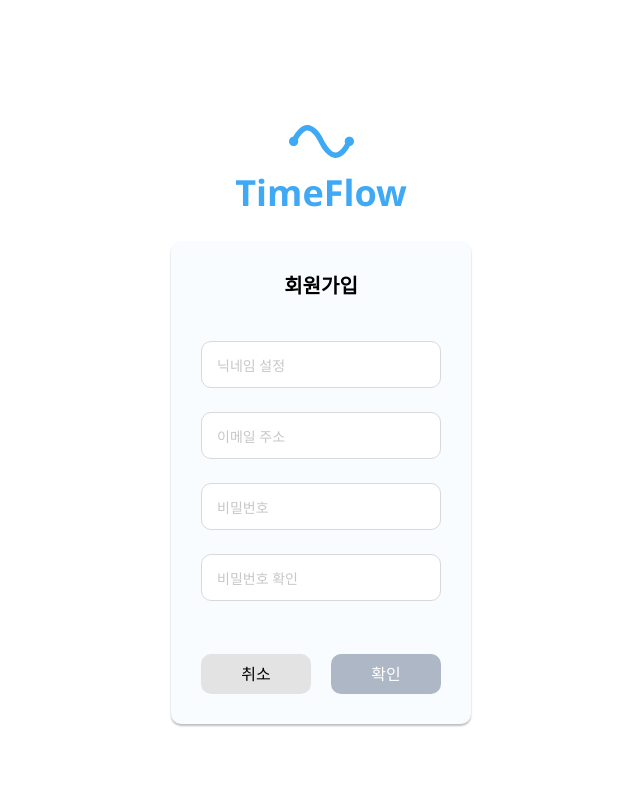
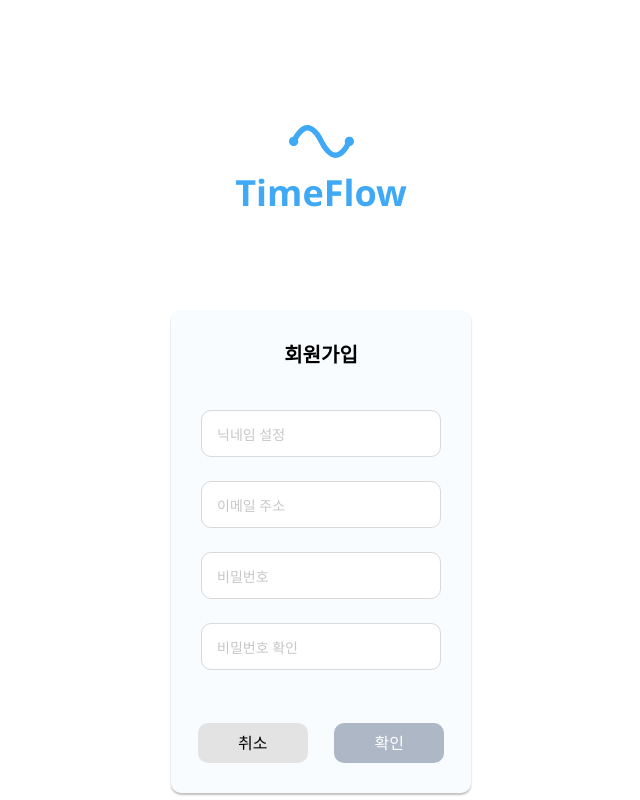
Before and after one commit to gustn1029/team-scheduler, a React (Vite) app: page /signup in a window 1280 px wide. Shown: the whole page, without its empty margins (319-959 px from the left). Built offline with nearby package versions, Linux system fonts and the light colour scheme; no server answers; a web font is replaced by a local one.

Commit message:
signup ui 수정

```diff
--- a/src/components/pages/SignUp/SignUp.tsx
+++ b/src/components/pages/SignUp/SignUp.tsx
@@ -93,10 +93,9 @@ export const SignUp: React.FC = () => {
         />
       </div>
       <h1 className={styles.h1}>TimeFlow</h1>
-
       <div className={styles.formContainer}>
+        <h2>회원가입</h2>
         <form onSubmit={handleSubmit(onSubmit)} className={styles.formGroup}>
-          <h2>회원가입</h2>
           <div className={styles.inputContainer}>
             <LabelInput
               type="text"
@@ -114,8 +113,6 @@ export const SignUp: React.FC = () => {
               errorView={errors.userNickName}
               isLabelTextHidden={true}
             />
-          </div>
-          <div className={styles.inputContainer}>
             <LabelInput
               type="email"
               label="userEmail"
@@ -136,8 +133,6 @@ export const SignUp: React.FC = () => {
               errorView={errors.userEmail}
               isLabelTextHidden={true}
             />
-          </div>
-          <div className={styles.inputContainer}>
             <LabelInput
               type="password"
               label="userPassword"
@@ -177,8 +172,6 @@ export const SignUp: React.FC = () => {
               }
               isLabelTextHidden={true}
             />
-          </div>
-          <div className={styles.inputContainer}>
             <LabelInput
               type="password"
               label="userPasswordCheck"
--- a/src/components/pages/SignUp/signup.module.scss
+++ b/src/components/pages/SignUp/signup.module.scss
@@ -15,26 +15,25 @@ main {
   color: #3fa9f5;
   display: flex;
   justify-content: center;
-  margin-bottom: 21px;
+  margin-bottom: 90px;
 }
 .formContainer {
-  display: flex;
-  justify-content: center;
   max-width: 300px;
   margin: 0 auto;
   border-radius: 10px;
   background-color: #f8fcff;
   box-shadow: 0px 2px 2px 0px #00000040;
+  h2 {
+    text-align: center;
+    font-size: 20px;
+    font-weight: 700;
+    margin-bottom: 40px;
+    padding-top: 30px;
+  }
   .formGroup {
-    h2 {
-      text-align: center;
-      font-size: 20px;
-      font-weight: 700;
-      margin-bottom: 40px;
-      margin-top: 30px;
-    }
     .inputContainer {
       display: flex;
+      flex-direction: column;
       justify-content: center;
       align-items: center;
       & input {
@@ -48,7 +47,8 @@ main {
     }
     .buttonContainer {
       display: flex;
-      justify-content: space-between;
+      justify-content: space-evenly;
+      align-items: center;
       & button {
         width: 110px;
         height: 40px;
```
